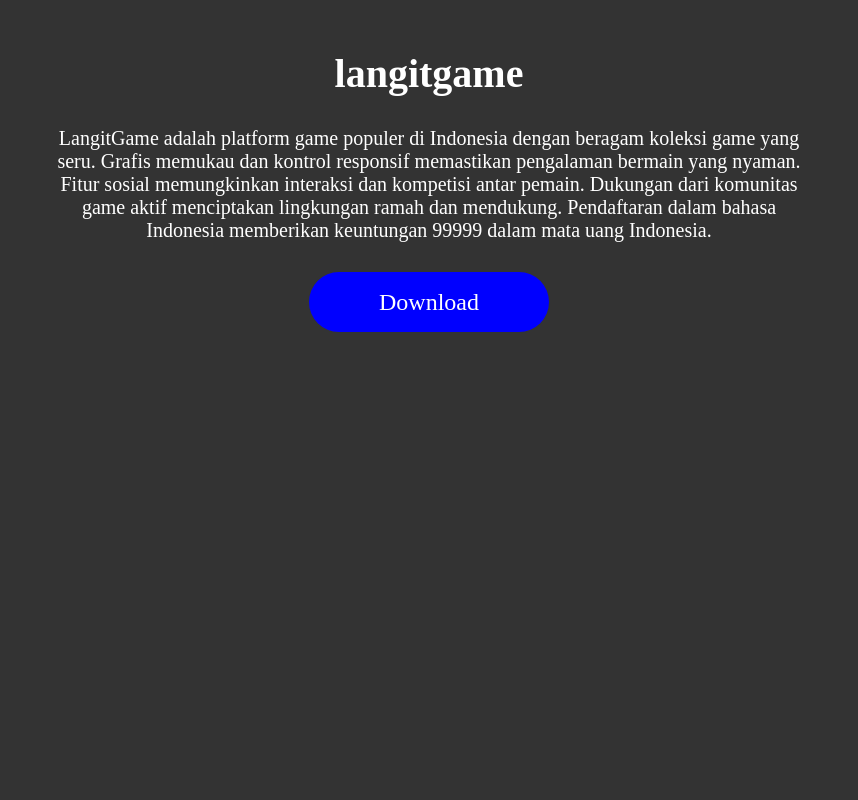
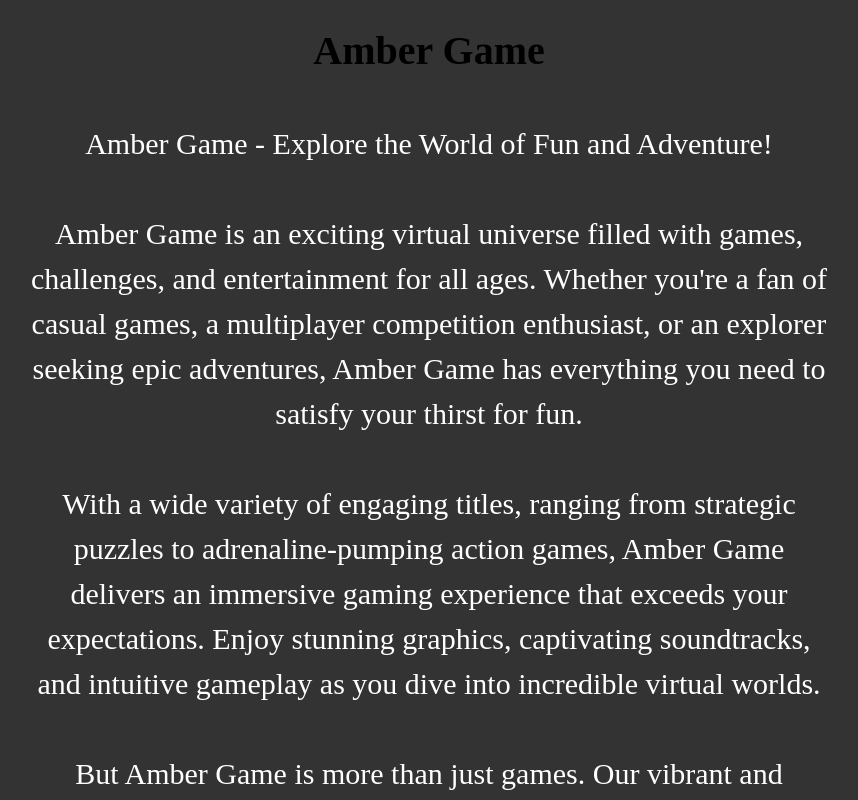
Before and after one commit to realese/langitwim, a plain HTML site: page index.html in a window 1280 px wide. Shown: the top 800 px of the page, without its empty margins (211-1069 px from the left). Drawn offline with Linux system fonts and the light colour scheme.

Commit message:
Add files via upload

```diff
--- a/index.html
+++ b/index.html
@@ -1,41 +1,63 @@
 <!DOCTYPE html>
 <html>
 <head>
-  <title>langitgame</title>
+  <title>Amber Game</title>
   <style>
     body {
+      text-align: center;
       background-color: #333333;
     }
+
     h1 {
-      text-align: center;
+      color: amber;
       font-size: 40px;
+    }
+
+    p {
+      font-size: 30px;
       color: white;
-      margin-top: 50px;
+      max-width: 800px;
+      margin: 0 auto;
+      padding: 20px;
+      line-height: 1.5;
     }
-    p {
-      font-size: 20px;
-      text-align: center;
-      color: white;
-      margin: 30px 20%;
-    }
+
     .button {
-      display: block;
-      width: 240px;
-      height: 60px;
-      margin: 20px auto;
-      text-align: center;
-      line-height: 60px;
-      font-size: 24px;
+      display: inline-block;
+      margin: 10px;
+      padding: 10px 20px;
       background-color: blue;
       color: white;
       text-decoration: none;
-      border-radius: 30px;
+      font-size: 20px;
+    }
+
+    @media (max-width: 600px) {
+      p {
+        font-size: 24px;
+      }
     }
   </style>
 </head>
 <body>
-  <h1>langitgame</h1>
-  <p>LangitGame adalah platform game populer di Indonesia dengan beragam koleksi game yang seru. Grafis memukau dan kontrol responsif memastikan pengalaman bermain yang nyaman. Fitur sosial memungkinkan interaksi dan kompetisi antar pemain. Dukungan dari komunitas game aktif menciptakan lingkungan ramah dan mendukung. Pendaftaran dalam bahasa Indonesia memberikan keuntungan 99999 dalam mata uang Indonesia.</p>
-  <a class="button" href="http://www.langitgame62.com">Download</a>
+  <h1>Amber Game</h1>
+
+  <p>
+    Amber Game - Explore the World of Fun and Adventure!
+    <br>
+    <br>
+    Amber Game is an exciting virtual universe filled with games, challenges, and entertainment for all ages. Whether you're a fan of casual games, a multiplayer competition enthusiast, or an explorer seeking epic adventures, Amber Game has everything you need to satisfy your thirst for fun.
+    <br>
+    <br>
+    With a wide variety of engaging titles, ranging from strategic puzzles to adrenaline-pumping action games, Amber Game delivers an immersive gaming experience that exceeds your expectations. Enjoy stunning graphics, captivating soundtracks, and intuitive gameplay as you dive into incredible virtual worlds.
+    <br>
+    <br>
+    But Amber Game is more than just games. Our vibrant and welcoming community allows you to connect with players from around the world, share your achievements, team up, and participate in exciting competitions. Make new friends, exchange tips, and engage in lively discussions about your favorite games.
+    <br>
+    <br>
+    Whether you're seeking a relaxing break or a thrilling dose of excitement, Amber Game has something special for everyone. So join us now and embark on an unforgettable journey towards limitless fun!
+  </p>
+
+  <a href="http://www.amberph.com/?g=499249&c=9" class="button">Baixar App</a>
 </body>
 </html>
```
